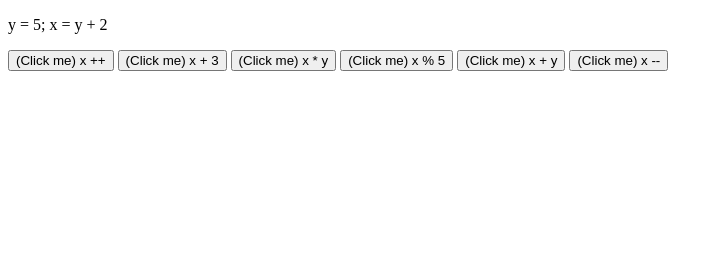
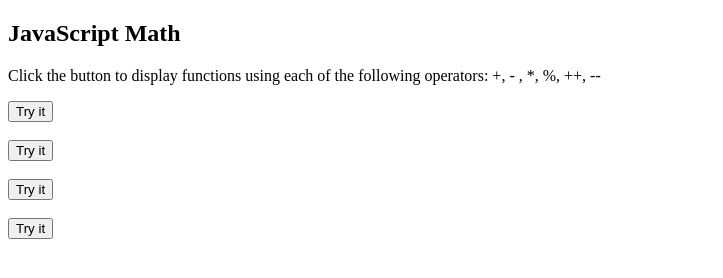
Before and after one commit to Culver-Services/JavaScript, a plain HTML site: page Project3_math_operators/index.html in a window 1280 px wide. Shown: the whole page, without its empty margins (0-723 px from the left). Drawn offline with Linux system fonts and the light colour scheme.

Commit message:
Add files via upload

```diff
--- a/Project3_math_operators/JS/main.js
+++ b/Project3_math_operators/JS/main.js
@@ -1,14 +1,25 @@
-function myFunction() {         //One click function.
-  var y = 5;
-  x = y + 2;
+function myFunction() {
+  var x = document.getElementById("demo")
+  x.innerHTML = Math.floor((Math.random() * 100) + 1);
+}
 
-  document.getElementById("switch").innerHTML = x ++;
-  document.getElementById("switch2").innerHTML = x + 3;
-  document.getElementById("switch3").innerHTML = x * y;
-  document.getElementById("switch4").innerHTML = x % 5;
-  document.getElementById("switch5").innerHTML = x + y;
-  document.getElementById("switch6").innerHTML = x --;
+function myFunction2() {
+  var x = document.getElementById("demo")
+  x.innerHTML = Math.floor((Math.random() % 100) - 1);
+}
 
-  window.alert(Math.random() * 100) + 1;
 
-  }
+function myFunction3(){
+let x = 5;
+x++;
+let z = x;
+document.getElementById("demo").innerHTML = z;
+}
+
+
+function myFunction4(){
+let x = 5;
+--x;
+let z = x;
+document.getElementById("demo").innerHTML = z;
+}
--- a/Project3_math_operators/index.html
+++ b/Project3_math_operators/index.html
@@ -7,15 +7,22 @@
 
 <body>
 
-    <p> y = 5;
-        x = y + 2</p>
+   <h2>JavaScript Math</h2>
 
-    <button id="switch" onclick="myFunction()">(Click me) x ++</button>
-    <button id="switch2" onclick="myFunction()">(Click me) x + 3</button>
-    <button id="switch3" onclick="myFunction()">(Click me) x * y</button>
-    <button id="switch4" onclick="myFunction()">(Click me) x % 5</button>
-    <button id="switch5" onclick="myFunction()">(Click me) x + y</button>
-    <button id="switch6" onclick="myFunction()">(Click me) x --</button>
+<p>Click the button to display functions using each of the following operators: +, - , *, %, ++, --</p>
+
+
+<div><button onclick="myFunction()">Try it</button></div><br>
+<div><button onclick="myFunction2()">Try it</button></div><br>
+<div><button onclick="myFunction3()">Try it</button></div><br>
+<div><button onclick="myFunction4()">Try it</button></div><br>
+
+
+<p id="demo"></p>
+<p id="demo2"></p>
+<p id="demo3"></p>
+
+
 
 </body>
 
```
